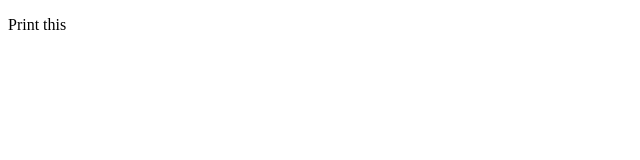
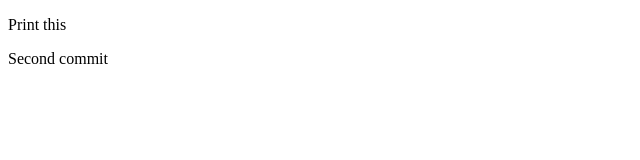
Before and after one commit to 7keletor/practice-rep, a plain HTML site: page index.html in a window 1280 px wide. Shown: the full height of the page, 0-640 px from the left. Drawn offline with Linux system fonts and the light colour scheme.

Commit message:
second commit

```diff
--- a/index.html
+++ b/index.html
@@ -8,5 +8,8 @@
 </head>
 <body>
     <p>Print this</p>
+    <p>
+        Second commit
+    </p>
 </body>
 </html>
```
